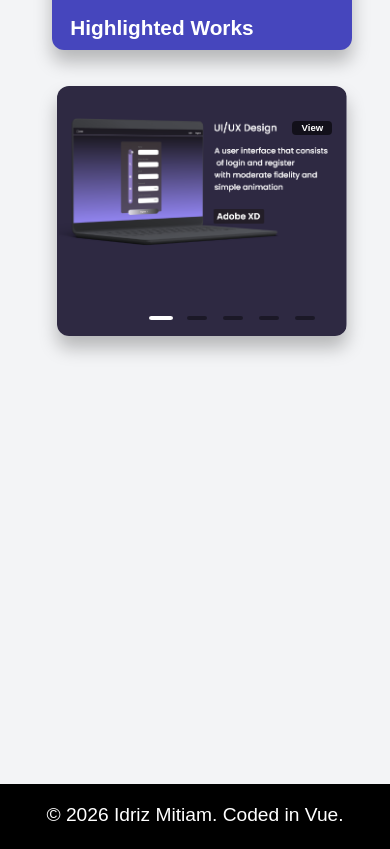
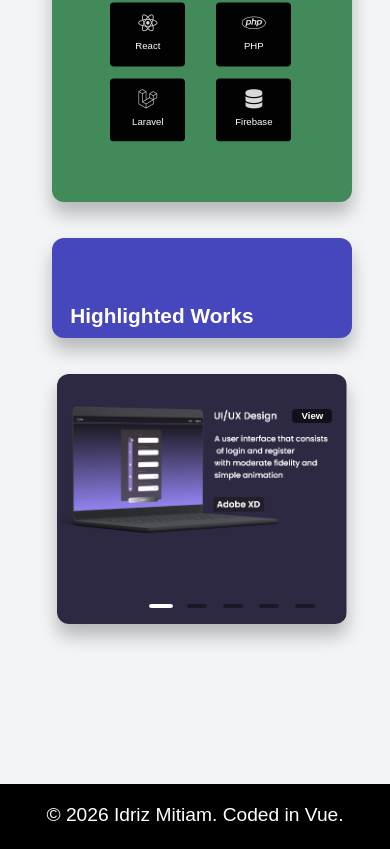
Before and after one commit to Zidri/Mitiam-Portfolio, a Vue app: page / in a window 390 px wide. Shown: the part 1724-2573 px from the top of the page. Built offline with nearby package versions, Linux system fonts and the light colour scheme; some icons are missing.

Commit message:
mobile changes

```diff
--- a/src/assets/profile.css
+++ b/src/assets/profile.css
@@ -1630,7 +1630,7 @@ body {
   }
   .grid1 {
 
- top: 2rem !important;
+ top: 20rem !important;
 
   }
 
```
